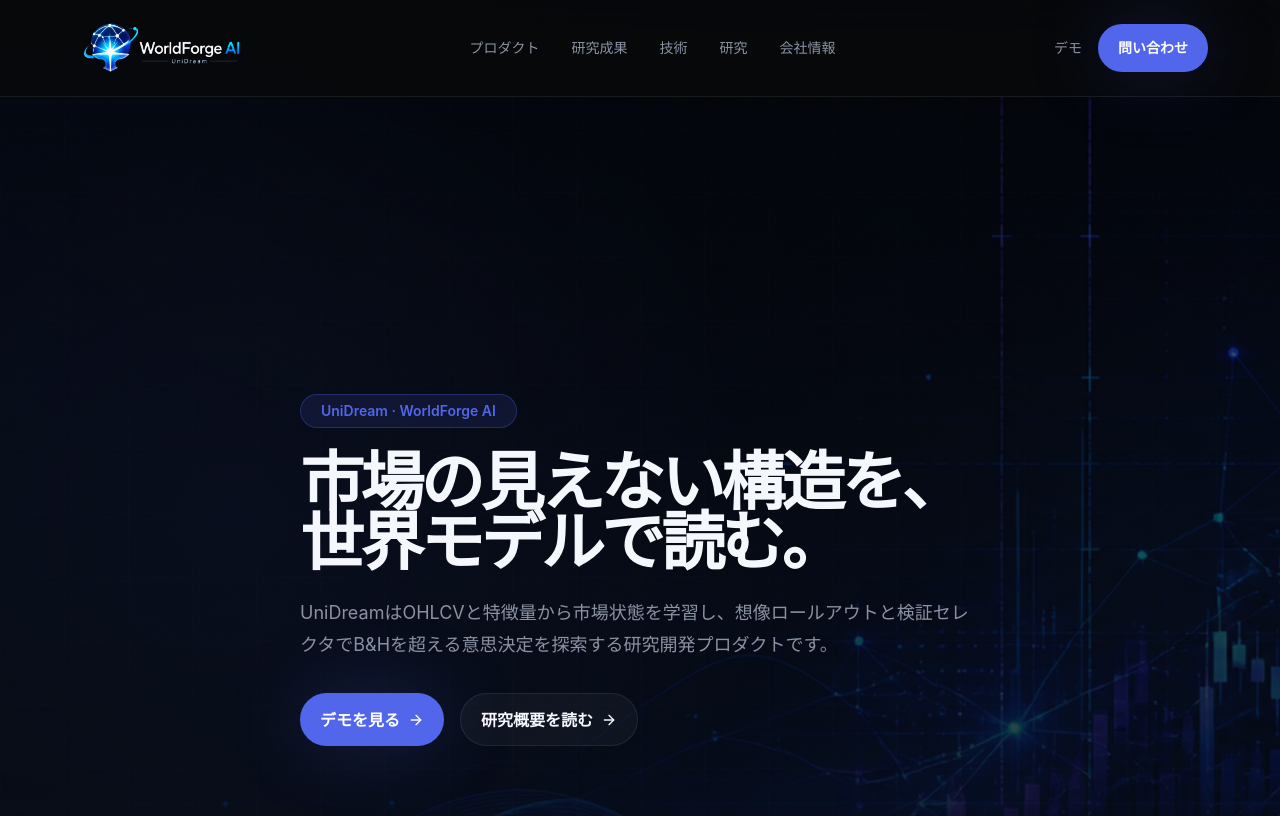
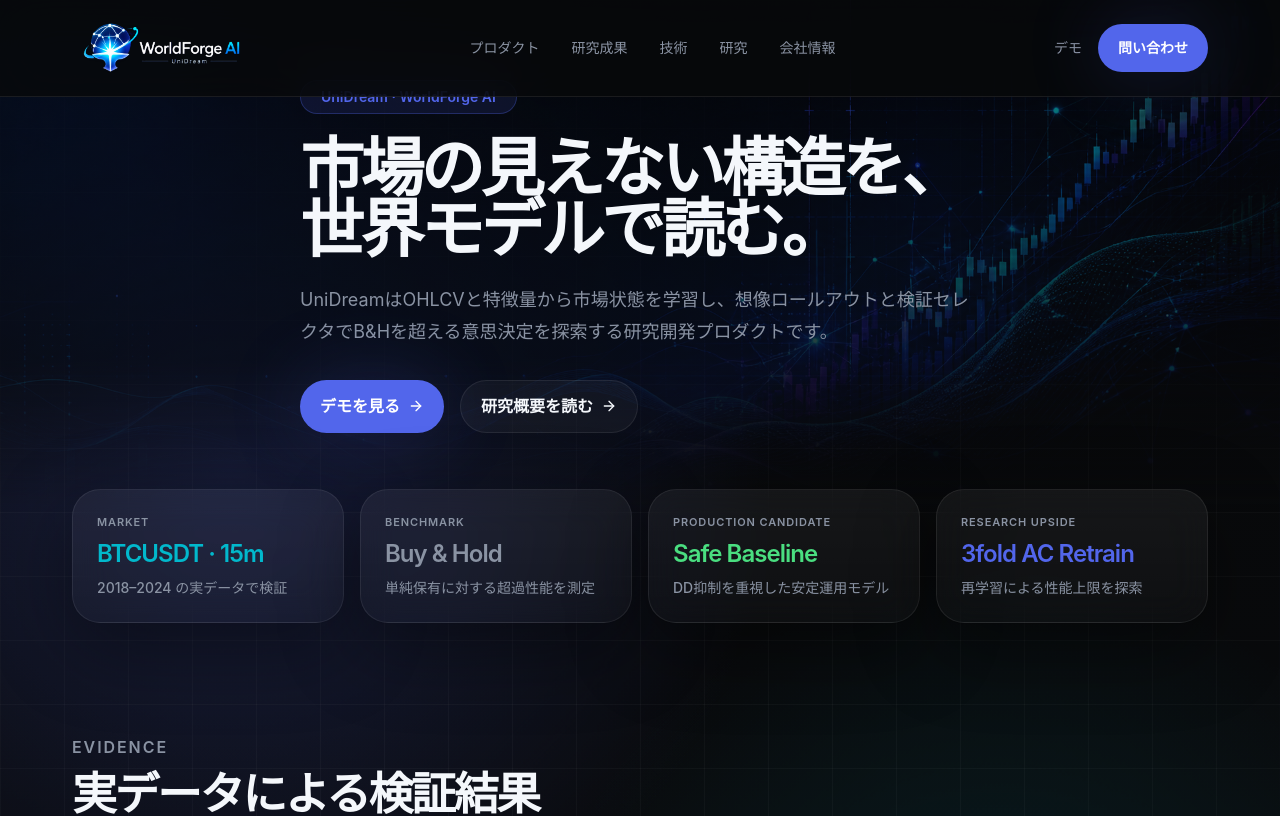
Before and after one commit to shinji-ogasa/unidream-demo-web, a Next.js app: page /homepage in a window 1280 px wide. Shown: the top 816 px of the page. Built offline with nearby package versions, Linux system fonts and the light colour scheme.

Commit message:
remove min-h 1140px, let content determine hero height

```diff
--- a/src/app/homepage/page.tsx
+++ b/src/app/homepage/page.tsx
@@ -165,7 +165,7 @@
       </motion.header>
 
       {/* hero */}
-      <section className="relative min-h-[1140px] flex items-center">
+      <section className="relative flex items-center">
         <div className="hero-visual-bg" />
         <div className="relative z-10 max-w-[1200px] mx-auto px-6 md:px-8 py-14 md:py-20">
           <div className="max-w-[900px]">
```
